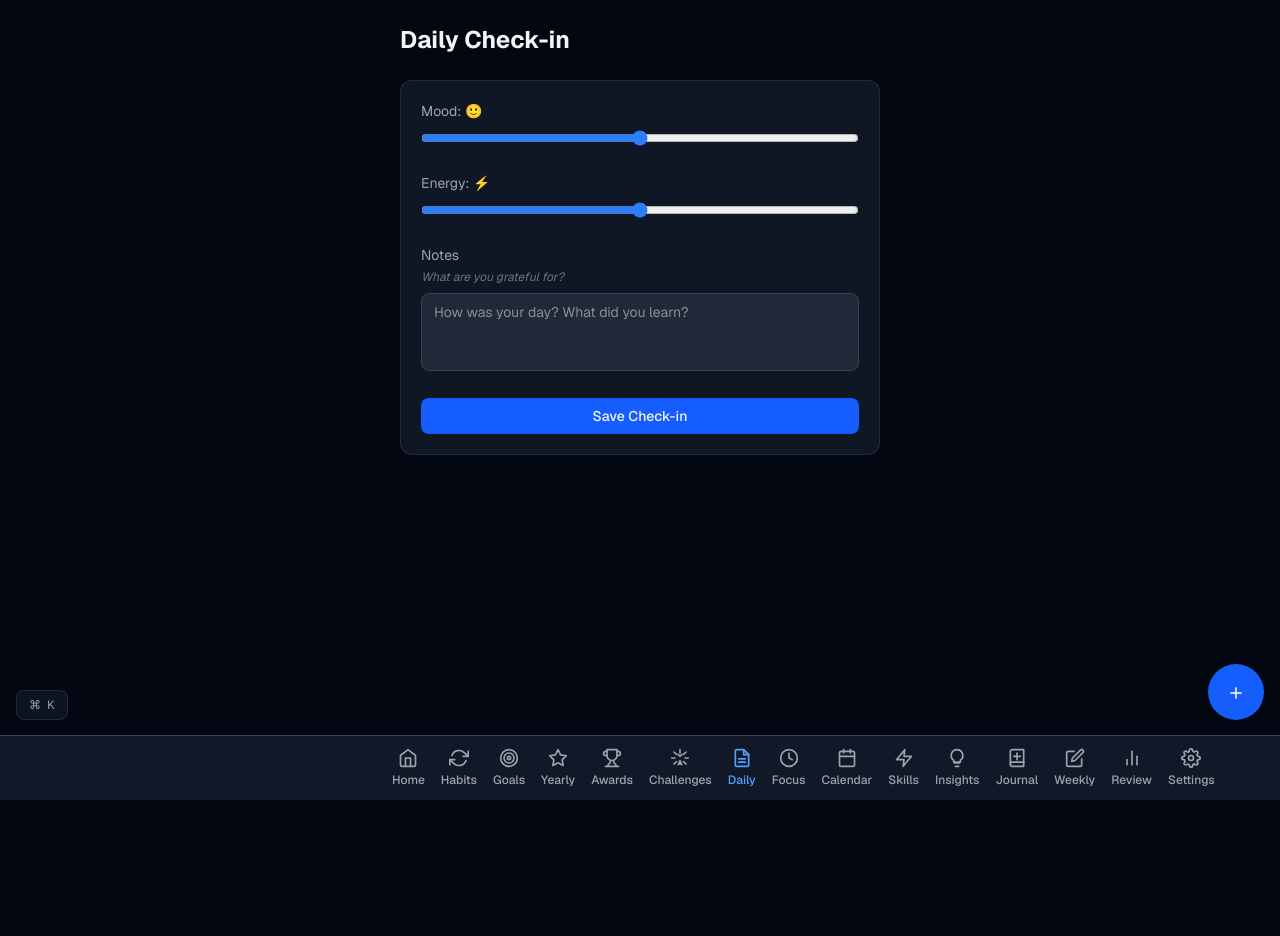
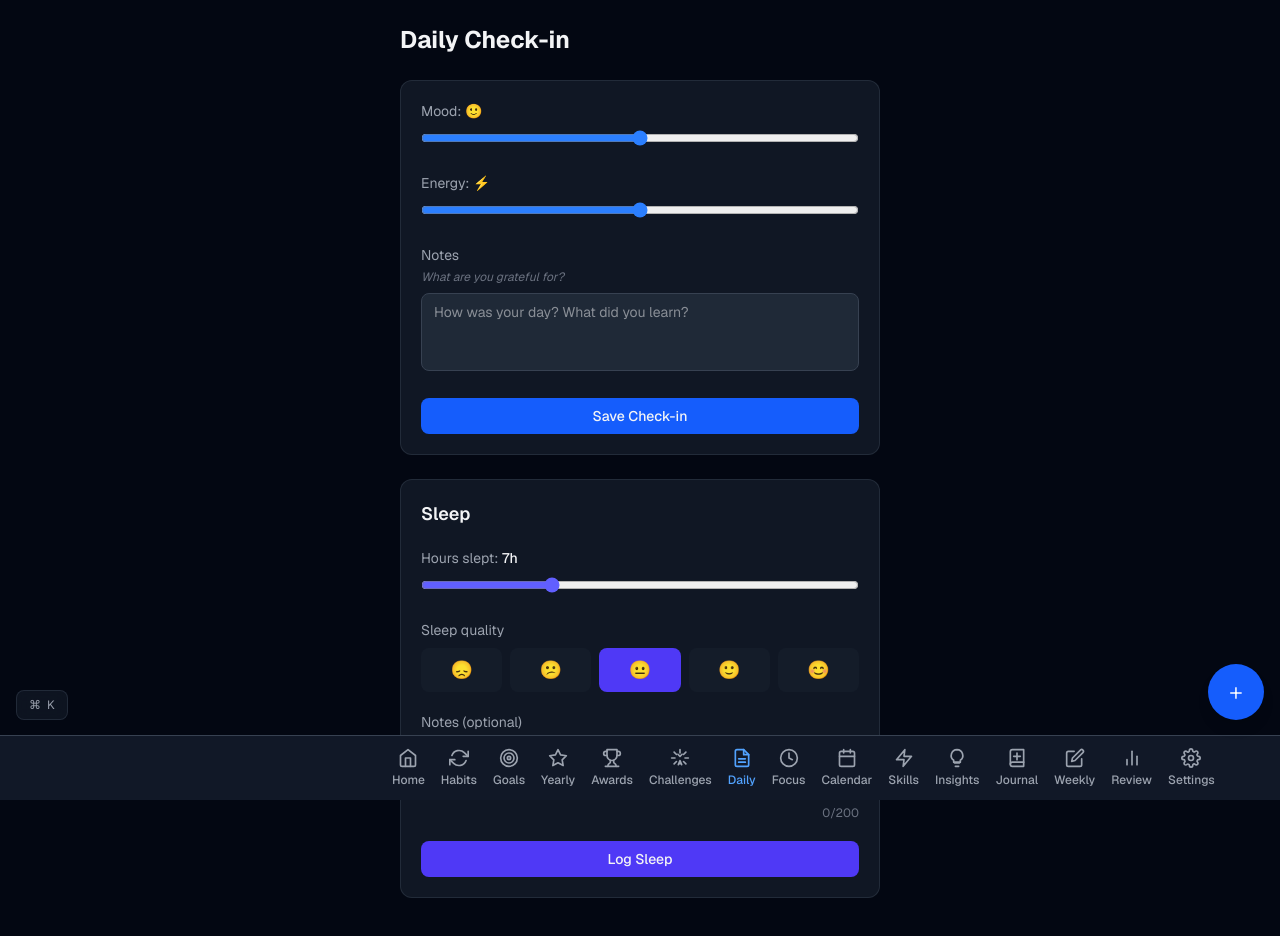
Before and after one commit to znding04/how-to-level-up, a Next.js app: page /daily in a window 1280 px wide. Shown: the top 936 px of the page. Before the commit the page ends 800 px from the top, so only its background shows below. Built offline with nearby package versions, Linux system fonts and the light colour scheme.

Commit message:
feat: add sleep tracking to daily check-in, dashboard, insights, and calendar

```diff
--- a/src/app/daily/page.tsx
+++ b/src/app/daily/page.tsx
@@ -1,8 +1,8 @@
 'use client';
 
 import { useState } from 'react';
-import { loadData, saveData, generateId, todayString, loadProfileData } from '@/lib/storage';
-import { DailyLog } from '@/lib/types';
+import { loadData, saveData, generateId, todayString, loadProfileData, loadSleepEntry, saveSleepEntry } from '@/lib/storage';
+import { DailyLog, SleepEntry, SleepQuality } from '@/lib/types';
 
 export default function DailyPage() {
   const today = todayString();
@@ -33,6 +33,27 @@ export default function DailyPage() {
     return todayLog ? todayLog.notes : '';
   });
 
+  // Sleep state
+  const [sleepHours, setSleepHours] = useState<number>(() => {
+    if (typeof window === 'undefined') return 7;
+    const data = loadData();
+    const entry = loadSleepEntry(today, data.activeProfileId);
+    return entry ? entry.hours : 7;
+  });
+  const [sleepQuality, setSleepQuality] = useState<SleepQuality>(() => {
+    if (typeof window === 'undefined') return 'okay';
+    const data = loadData();
+    const entry = loadSleepEntry(today, data.activeProfileId);
+    return entry ? entry.quality : 'okay';
+  });
+  const [sleepNotes, setSleepNotes] = useState(() => {
+    if (typeof window === 'undefined') return '';
+    const data = loadData();
+    const entry = loadSleepEntry(today, data.activeProfileId);
+    return entry?.notes ?? '';
+  });
+  const [sleepSaved, setSleepSaved] = useState(false);
+
   function saveLog() {
     const data = loadData();
     const profileLogs = loadProfileData(data).dailyLogs;
@@ -54,6 +75,24 @@ export default function DailyPage() {
     setLogs(updatedProfileLogs);
     setSaved(true);
     setTimeout(() => setSaved(false), 2000);
+  }
+
+  function saveSleep() {
+    const data = loadData();
+    const existing = loadSleepEntry(today, data.activeProfileId);
+    const entry: SleepEntry = {
+      id: existing?.id ?? generateId(),
+      profileId: data.activeProfileId,
+      date: today,
+      hours: sleepHours,
+      quality: sleepQuality,
+      notes: sleepNotes || undefined,
+      createdAt: existing?.createdAt ?? new Date().toISOString(),
+      updatedAt: new Date().toISOString(),
+    };
+    saveSleepEntry(entry);
+    setSleepSaved(true);
+    setTimeout(() => setSleepSaved(false), 2000);
   }
 
   function getCheckinStreak(logList: DailyLog[]): number {
@@ -109,6 +148,14 @@ export default function DailyPage() {
 
   const moodLabels = ['😞', '😐', '🙂', '😊', '🤩'];
   const energyLabels = ['🪫', '🔋', '⚡', '🔥', '💥'];
+  const sleepQualityLabels: SleepQuality[] = ['terrible', 'bad', 'okay', 'good', 'great'];
+  const sleepQualityEmojis: Record<SleepQuality, string> = {
+    terrible: '😞',
+    bad: '😕',
+    okay: '😐',
+    good: '🙂',
+    great: '😊',
+  };
 
   return (
     <div>
@@ -182,6 +229,72 @@ export default function DailyPage() {
         </button>
       </div>
 
+      {/* Sleep Section */}
+      <div className="bg-card border border-card-border rounded-xl p-5 space-y-5 mt-6">
+        <h2 className="text-lg font-semibold">Sleep</h2>
+
+        <div>
+          <label className="text-sm text-fg-secondary mb-2 block">
+            Hours slept: <span className="text-foreground font-medium">{sleepHours}h</span>
+          </label>
+          <input
+            type="range"
+            min={0}
+            max={24}
+            step={0.5}
+            value={sleepHours}
+            onChange={(e) => setSleepHours(Number(e.target.value))}
+            className="w-full accent-indigo-500"
+          />
+        </div>
+
+        <div>
+          <label className="text-sm text-fg-secondary mb-2 block">Sleep quality</label>
+          <div className="flex gap-2" role="radiogroup" aria-label="Sleep quality">
+            {sleepQualityLabels.map((q) => (
+              <button
+                key={q}
+                onClick={() => setSleepQuality(q)}
+                aria-label={`Sleep quality ${q}`}
+                aria-checked={sleepQuality === q}
+                role="radio"
+                className={`flex-1 py-2 rounded-lg text-lg transition-colors ${
+                  sleepQuality === q
+                    ? 'bg-indigo-600 text-white'
+                    : 'bg-surface-dim text-fg-secondary hover:bg-surface'
+                }`}
+              >
+                {sleepQualityEmojis[q]}
+              </button>
+            ))}
+          </div>
+        </div>
+
+        <div>
+          <label className="text-sm text-fg-secondary mb-1 block">Notes (optional)</label>
+          <textarea
+            value={sleepNotes}
+            onChange={(e) => setSleepNotes(e.target.value.slice(0, 200))}
+            placeholder="Dream, interruptions, etc."
+            rows={2}
+            maxLength={200}
+            className="w-full bg-input border border-input-border rounded-lg px-3 py-2 text-sm focus:outline-none focus:ring-2 focus:ring-indigo-500 resize-none"
+          />
+          <div className="text-xs text-fg-muted text-right mt-1">{sleepNotes.length}/200</div>
+        </div>
+
+        <button
+          onClick={saveSleep}
+          className={`w-full py-2 rounded-lg text-sm font-medium transition-colors ${
+            sleepSaved
+              ? 'bg-green-600 text-white'
+              : 'bg-indigo-600 hover:bg-indigo-500'
+          }`}
+        >
+          {sleepSaved ? 'Saved!' : 'Log Sleep'}
+        </button>
+      </div>
+
       {logs.length > 0 && (
         <div className="mt-8">
           <h2 className="text-lg font-semibold mb-3">Recent Logs</h2>
--- a/src/app/insights/page.tsx
+++ b/src/app/insights/page.tsx
@@ -2,8 +2,8 @@
 
 import { useState } from 'react';
 import Link from 'next/link';
-import { loadData, loadProfileData, loadFocusSessions, loadAllDailyIntentions, loadAllJournalEntries } from '@/lib/storage';
-import { AppData, Habit, Achievement, DailyIntention, FocusSession, JournalEntry } from '@/lib/types';
+import { loadData, loadProfileData, loadFocusSessions, loadAllDailyIntentions, loadAllJournalEntries, loadAllSleepEntries } from '@/lib/storage';
+import { AppData, Habit, Achievement, DailyIntention, FocusSession, JournalEntry, SleepQuality } from '@/lib/types';
 
 function getWeekDates(weeksAgo: number): string[] {
   const now = new Date();
@@ -173,6 +173,30 @@ export default function InsightsPage() {
   const energyEmojis = ['', '🪫', '😴', '😐', '⚡', '🔥'];
   const avgEnergy = weekLogs.length > 0
     ? weekLogs.reduce((sum, l) => sum + l.energy, 0) / weekLogs.length
+    : null;
+
+  // 5b. Sleep Snapshot
+  const sleepQualityEmojis: Record<SleepQuality, string> = {
+    terrible: '😞',
+    bad: '😕',
+    okay: '😐',
+    good: '🙂',
+    great: '😊',
+  };
+  const allSleepEntries = loadAllSleepEntries(fullData.activeProfileId);
+  const weekSleepEntries = allSleepEntries.filter((e) => thisWeekDates.includes(e.date));
+  const lastWeekSleepEntries = allSleepEntries.filter((e) => lastWeekDates.includes(e.date));
+  const avgSleepHours = weekSleepEntries.length > 0
+    ? weekSleepEntries.reduce((sum, e) => sum + e.hours, 0) / weekSleepEntries.length
+    : null;
+  const avgSleepQualityNum = weekSleepEntries.length > 0
+    ? weekSleepEntries.reduce((sum, e) => {
+        const q: SleepQuality[] = ['terrible', 'bad', 'okay', 'good', 'great'];
+        return sum + (q.indexOf(e.quality) + 1);
+      }, 0) / weekSleepEntries.length
+    : null;
+  const avgSleepHoursLastWeek = lastWeekSleepEntries.length > 0
+    ? lastWeekSleepEntries.reduce((sum, e) => sum + e.hours, 0) / lastWeekSleepEntries.length
     : null;
 
   // 6. Achievements Unlocked This Week
@@ -697,6 +721,32 @@ export default function InsightsPage() {
         </div>
       </div>
 
+      {/* Sleep */}
+      <div className="bg-card border border-card-border rounded-xl p-4">
+        <h2 className="text-lg font-semibold mb-3">Sleep</h2>
+        {avgSleepHours !== null ? (
+          <div className="space-y-2">
+            <div className="grid grid-cols-2 gap-3">
+              <div className="text-center">
+                <p className="text-2xl font-bold">{avgSleepHours.toFixed(1)}h</p>
+                <p className="text-xs text-fg-secondary">avg per night</p>
+              </div>
+              <div className="text-center">
+                <p className="text-2xl">{avgSleepQualityNum !== null ? sleepQualityEmojis[['terrible', 'bad', 'okay', 'good', 'great'][Math.round(avgSleepQualityNum) - 1] as SleepQuality] : '—'}</p>
+                <p className="text-xs text-fg-secondary">avg quality</p>
+              </div>
+            </div>
+            {avgSleepHoursLastWeek !== null && (
+              <p className="text-xs text-fg-muted text-center pt-2 border-t border-card-border">
+                {avgSleepHours > avgSleepHoursLastWeek ? '↑' : avgSleepHours < avgSleepHoursLastWeek ? '↓' : '—'} {Math.abs(avgSleepHours - avgSleepHoursLastWeek).toFixed(1)}h vs last week
+              </p>
+            )}
+          </div>
+        ) : (
+          <p className="text-sm text-fg-muted">No sleep logged this week</p>
+        )}
+      </div>
+
       {/* Achievements Unlocked This Week */}
       {recentAchievements.length > 0 && (
         <div className="bg-card border border-card-border rounded-xl p-4">
--- a/src/lib/storage.ts
+++ b/src/lib/storage.ts
@@ -1,4 +1,4 @@
-import { AppData, DailyIntention, FocusSession, HabitChallenge, JournalEntry, NotificationSettings, Profile, WeeklyPlan, YearlyVision } from './types';
+import { AppData, DailyIntention, FocusSession, HabitChallenge, JournalEntry, NotificationSettings, Profile, SleepEntry, WeeklyPlan, YearlyVision } from './types';
 
 const STORAGE_KEY = 'how-to-level-up';
 
@@ -547,3 +547,41 @@ export function createDefaultYearlyVision(profileId: string, year: number): Year
     updatedAt: now,
   };
 }
+
+// Sleep tracking helpers
+
+export function loadSleepEntry(date: string, profileId: string): SleepEntry | null {
+  const data = loadData();
+  const entries = data.sleepEntries ?? [];
+  return entries.find(e => e.date === date && e.profileId === profileId) ?? null;
+}
+
+export function saveSleepEntry(entry: SleepEntry): void {
+  const data = loadData();
+  if (!data.sleepEntries) data.sleepEntries = [];
+  const idx = data.sleepEntries.findIndex(e => e.id === entry.id);
+  if (idx >= 0) {
+    data.sleepEntries[idx] = entry;
+  } else {
+    data.sleepEntries.push(entry);
+  }
+  saveData(data);
+}
+
+export function loadSleepEntriesForWeek(weekStart: string, profileId: string): SleepEntry[] {
+  const data = loadData();
+  const entries = data.sleepEntries ?? [];
+  const start = new Date(weekStart);
+  const end = new Date(start);
+  end.setDate(end.getDate() + 6);
+  return entries.filter(e => {
+    if (e.profileId !== profileId) return false;
+    const d = new Date(e.date);
+    return d >= start && d <= end;
+  });
+}
+
+export function loadAllSleepEntries(profileId: string): SleepEntry[] {
+  const data = loadData();
+  return (data.sleepEntries ?? []).filter(e => e.profileId === profileId);
+}
--- a/src/lib/types.ts
+++ b/src/lib/types.ts
@@ -149,6 +149,19 @@ export interface WeeklyPlan {
 
 export type JournalMood = 'great' | 'good' | 'okay' | 'bad' | 'terrible';
 
+export type SleepQuality = 'terrible' | 'bad' | 'okay' | 'good' | 'great';
+
+export interface SleepEntry {
+  id: string;
+  profileId: string;
+  date: string; // YYYY-MM-DD
+  hours: number; // decimal hours (e.g., 7.5)
+  quality: SleepQuality;
+  notes?: string; // optional, max 200 chars
+  createdAt: string;
+  updatedAt: string;
+}
+
 export interface JournalEntry {
   id: string;
   profileId: string;
@@ -211,4 +224,5 @@ export interface AppData {
   dailyIntentions?: Record<string, Record<string, DailyIntention>>; // profileId -> YYYY-MM-DD -> intention
   challenges?: HabitChallenge[]; // global list of challenges
   yearlyVision?: Record<string, YearlyVision>; // profileId -> yearly vision
+  sleepEntries?: SleepEntry[]; // sleep logs per profile
 }
```
Also changed, not shown: src/app/calendar/page.tsx (+12 -2 lines), src/app/dashboard/page.tsx (+28 -1 lines).
